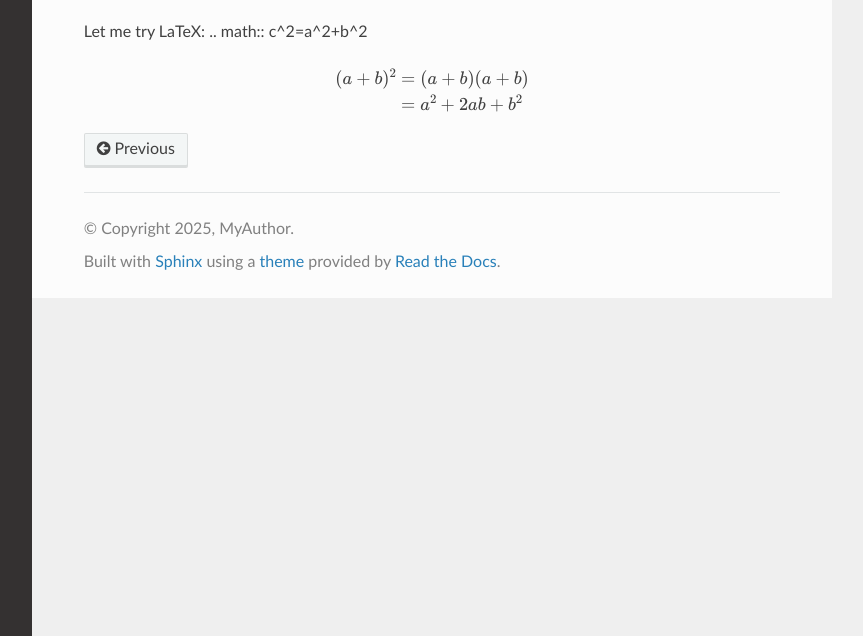
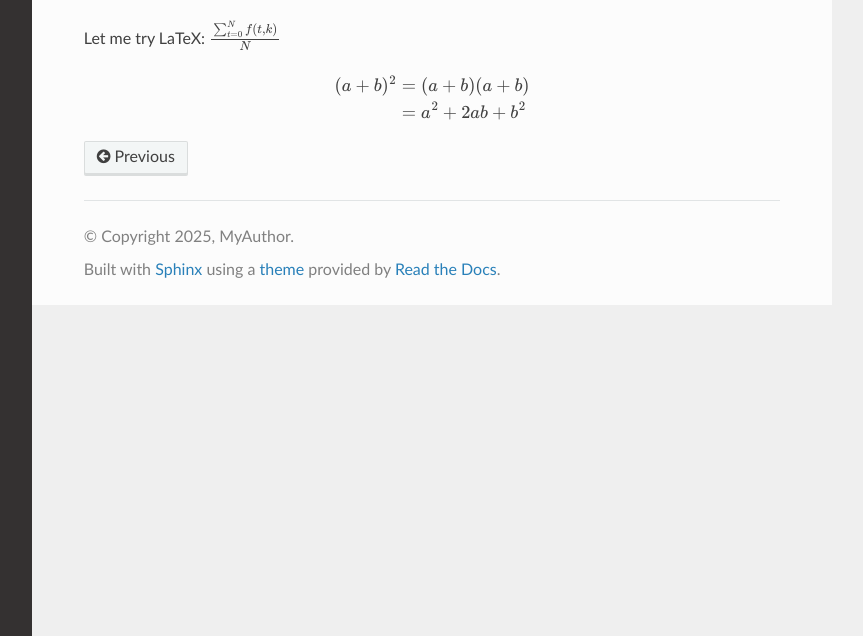
Before and after one commit to zhiqing-xiao/helloreadthedocs, a Sphinx documentation site: the page built from docs/source/api.rst, in a window 1280 px wide, cut to the strip 264-900 px from the top of the page. Shown: the whole strip, without its empty margins (268-1131 px from the left). Built offline with Sphinx 7.4.7 and the Read the Docs theme 3.1.0, drawn with Linux system fonts in a browser that asks for light colours; pages that are not in the unit, such as notebooks, are missing from menus.

Commit message:
Update api.rst

```diff
--- a/docs/source/api.rst
+++ b/docs/source/api.rst
@@ -7,7 +7,7 @@ API
    lumache
 
 
-Let me try LaTeX:  .. math:: c^2=a^2+b^2
+Let me try LaTeX:  :math:`\frac{ \sum_{t=0}^{N}f(t,k) }{N}`
 
 .. math::
 
```
